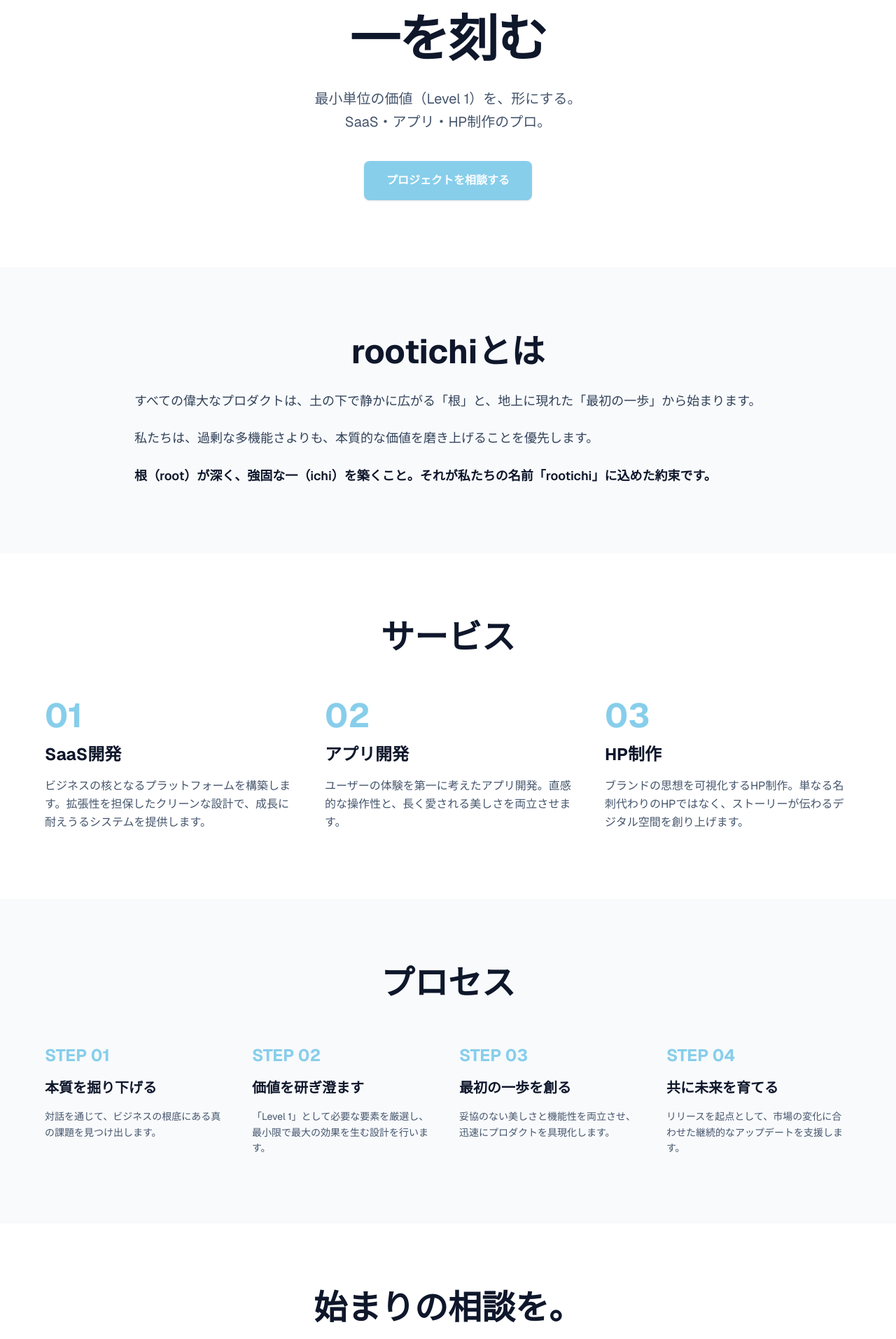
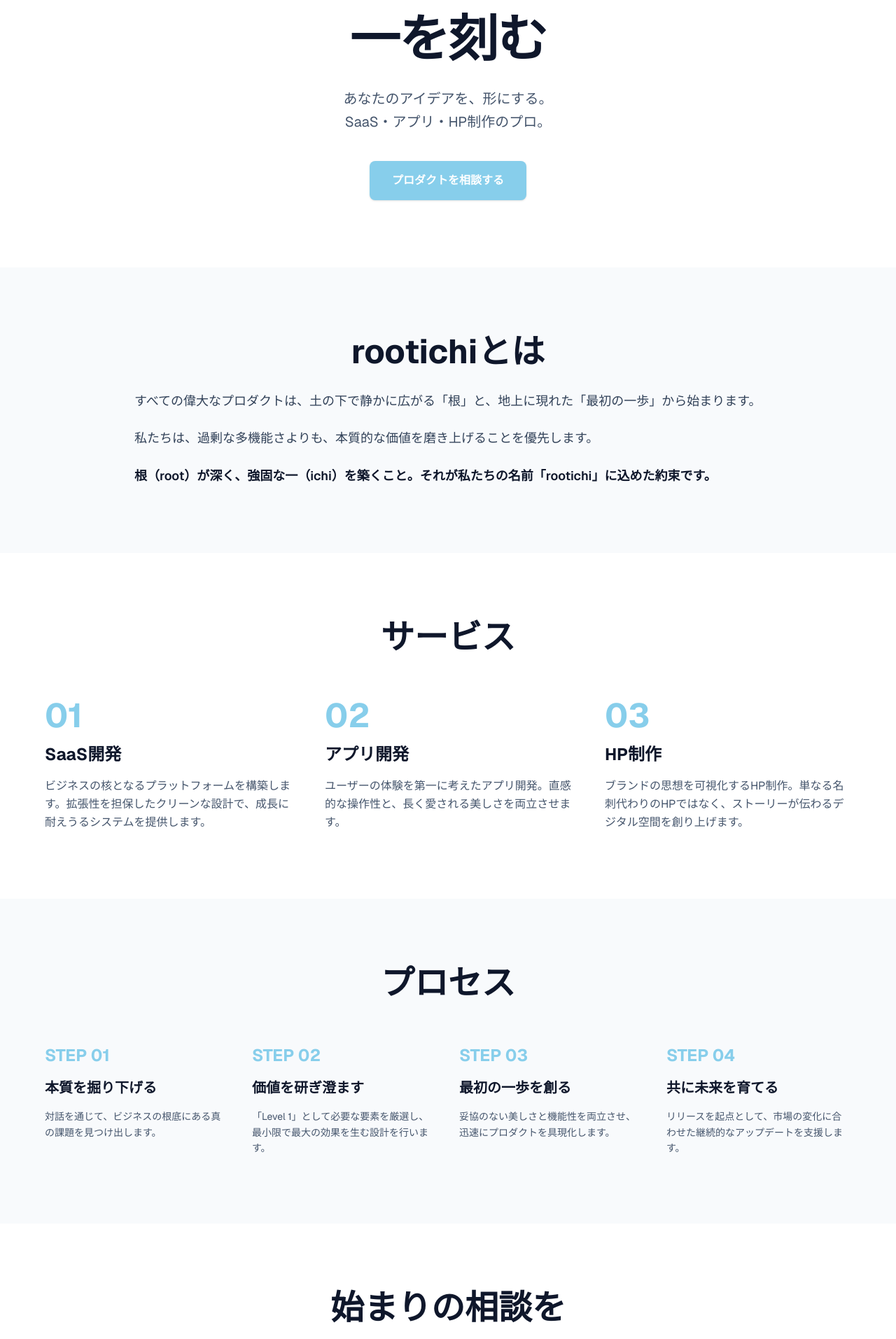
Before and after one commit to rootichi/rootichi_hp, a Next.js app: page / in a window 1280 px wide. Shown: the part 207-2120 px from the top of the page at 70% size. Built offline with nearby package versions, Linux system fonts and the light colour scheme.

Commit message:
Update: Change hero text, replace project with product, update favicon and metadata

```diff
--- a/app/components/Contact.tsx
+++ b/app/components/Contact.tsx
@@ -3,7 +3,7 @@ export default function Contact() {
     <section id="contact" className="py-24 px-4 sm:px-6 lg:px-8 bg-white">
       <div className="max-w-2xl mx-auto text-center">
         <h2 className="text-4xl sm:text-5xl font-bold text-slate-900 mb-6">
-          始まりの相談を。
+          始まりの相談を
         </h2>
         <p className="text-lg text-slate-600 mb-10">
           あなたのアイデアを「一」にする
--- a/app/components/Hero.tsx
+++ b/app/components/Hero.tsx
@@ -8,7 +8,7 @@ export default function Hero() {
           一を刻む
         </h1>
         <p className="text-lg sm:text-xl text-slate-600 mb-10 max-w-2xl mx-auto leading-relaxed">
-          最小単位の価値（Level 1）を、形にする。
+          あなたのアイデアを、形にする。
           <br />
           SaaS・アプリ・HP制作のプロ。
         </p>
@@ -18,7 +18,7 @@ export default function Hero() {
           rel="noopener noreferrer"
           className="inline-block px-8 py-4 bg-[#87CEEB] text-white rounded-lg text-base font-semibold hover:bg-[#6bb8d4] transition-colors shadow-sm hover:shadow-md"
         >
-          プロジェクトを相談する
+          プロダクトを相談する
         </a>
       </div>
     </section>
--- a/app/layout.tsx
+++ b/app/layout.tsx
@@ -13,8 +13,8 @@ const geistMono = Geist_Mono({
 });
 
 export const metadata: Metadata = {
-  title: "rootichi - SaaS開発事業",
-  description: "rootichiは、お客様のビジネス成長をサポートするSaaS開発事業です。シンプルで使いやすいソリューションを提供します。",
+  title: "rootichi - デジタルプロダクト開発事業",
+  description: "rootichiは、お客様のビジネス成長をサポートするデジタルプロダクト開発事業です。シンプルで使いやすいソリューションを提供します。",
 };
 
 export default function RootLayout({
```
Also changed, not shown: app/icon.png (added).
